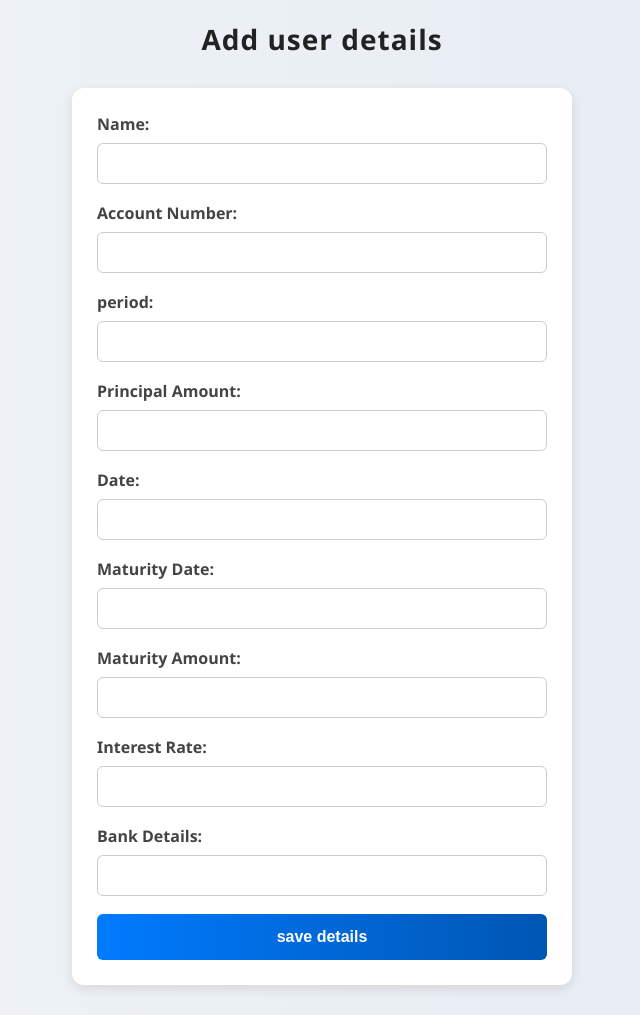
After one commit to mugilanaaru/python_script, a Flask app: page /add_deposits in a window 1280 px wide. The commit adds this page. Shown: the whole page, without its empty margins (318-958 px from the left). Run offline with Flask 3, Linux system fonts and the light colour scheme.

Commit message:
updating and adding Flask files

```diff
--- a/Flask/app.py
+++ b/Flask/app.py
@@ -1,4 +1,6 @@
-from flask import Flask, render_template,url_for,redirect,request
+from flask import Flask, render_template,url_for,redirect,request,flash
+from utils.period_cal import calculate_period
+#from deposits import deposits_bp
 import pymysql
 
 app = Flask(__name__)
@@ -25,6 +27,48 @@ def home():
         conn.close()
     return render_template("home.html", datas=res)
 
+#### for deposits
+@app.route("/deposits")
+def home_deposits():
+    conn = get_connection()
+    try:
+        with conn.cursor() as cursor:
+            sql = "SELECT * FROM deposits"
+            cursor.execute(sql)
+            res = cursor.fetchall()
+    finally:
+        conn.close()
+    return render_template("deposits.html", datas=res)
+
+@app.route("/add_deposits",methods=['GET','POST'])
+def adddeposits():
+    if request.method=='POST':
+        Name=request.form['Name']
+        Account_Number=request.form['Account_Number']
+#        period=request.form['period']
+        Principal_Amount=request.form['Principal_Amount']
+        Date=request.form['Date']
+        Maturity_Date=request.form['Maturity_Date']
+        Maturity_Amount=request.form['Maturity_Amount']
+        Interest_Rate=f"{request.form['Interest_Rate']}%"
+        Bank_Details=request.form['Bank_Details']
+
+        # Call helper function to calculate period
+        period_days, period_readable = calculate_period(Date, Maturity_Date)
+
+        # Decide what to store (days or readable string)
+        period = period_readable   # or use period_readable
+
+        conn= get_connection()
+        with conn.cursor() as cursor:
+            sql="insert into deposits(Name,AC_NO,period,Principal_Amount, effect_from_date,maturity_date,Maturity_Amount,Interest,Bank_Name) values (%s,%s,%s,%s,%s,%s,%s,%s,%s)"
+            cursor.execute(sql,[Name,Account_Number,period,Principal_Amount,Date,Maturity_Date,Maturity_Amount,Interest_Rate,Bank_Details])
+        conn.commit()
+        conn.close()
+        flash('User details added')
+        return redirect(url_for("deposits"))
+    return render_template("add_deposits.html")
+
 #user insert
 @app.route("/add_user",methods=['GET','POST'])
 def addusers():
@@ -38,6 +82,7 @@ def addusers():
             cursor.execute(sql,[NAME,Advance,EB_Number])
         conn.commit()
         conn.close()
+        flash('User details added')
         return redirect(url_for("home"))
     return render_template("add_user.html")
 
@@ -45,6 +90,20 @@ def addusers():
 @app.route("/useredit/<string:id>",methods=['GET','POST'])
 
 def edituser(id):
+
+    if request.method=='POST':
+        NAME=request.form['NAME']
+        Advance=request.form['Advance']
+        EB_Number=request.form['EB_Number']
+        conn= get_connection()
+        with conn.cursor() as cursor:
+            sql="update Tenants set NAME=%s,Advance=%s,EB_Number=%s where ID=%s"
+            cursor.execute(sql,[NAME,Advance,EB_Number,id])
+        conn.commit()
+        conn.close()
+        flash("user details updated")
+        return redirect(url_for("home"))
+
     conn = get_connection()
     with conn.cursor() as cursor:
             sql = "SELECT * FROM Tenants where ID=%s"
@@ -52,5 +111,34 @@ def edituser(id):
             res = cursor.fetchone()
     return render_template("useredit.html",datas=res)
 
+# Delete User
+#@app.route("/deleteuser/<string:id>",methods=['GET','POST'])
+@app.route("/deleteuser/<string:id>/<string:table>", methods=['GET','POST'])
+def deleteuser(id, table):
+    conn = get_connection()
+    try:
+        with conn.cursor() as cursor:
+            if table == "Tenants":
+                sql = "DELETE FROM Tenants WHERE ID=%s"
+                cursor.execute(sql, (id,))
+                flash('Tenant details deleted')
+
+            elif table == "deposits":
+                sql = "DELETE FROM deposits WHERE ID=%s"
+                cursor.execute(sql, (id,))
+                flash('Deposit record deleted')
+
+            else:
+                flash('Invalid table specified')
+
+        conn.commit()
+    finally:
+        conn.close()
+    return redirect(url_for("home"))
+
+## Register blueprints
+#app.register_blueprint(deposits_bp)
+
 if __name__ == "__main__":
+    app.secret_key="abc123"
     app.run(debug=True)
--- /dev/null
+++ b/Flask/static/style.css
@@ -0,0 +1,192 @@
+/* General page styling */
+body {
+  font-family: "Segoe UI", Arial, sans-serif;
+  margin: 20px;
+  background: linear-gradient(to right, #f0f4f8, #e6ebf2);
+  color: #333;
+}
+
+/* Headings */
+h1 {
+  text-align: center;
+  margin-bottom: 25px;
+  font-size: 28px;
+  color: #222;
+  letter-spacing: 1px;
+}
+
+/* Links (Add Users, Edit/Delete) */
+a {
+  color: #007BFF;
+  text-decoration: none;
+  font-weight: 600;
+  transition: color 0.3s ease;
+}
+a:hover {
+  color: #0056b3;
+}
+
+/* Form styling */
+form {
+  max-width: 450px;
+  margin: 30px auto;
+  padding: 25px;
+  border: none;
+  border-radius: 12px;
+  background: #fff;
+  box-shadow: 0 4px 12px rgba(0,0,0,0.1);
+}
+
+label {
+  display: block;
+  margin-bottom: 8px;
+  font-weight: bold;
+  color: #444;
+}
+
+input[type="text"] {
+  width: 100%;
+  padding: 12px;
+  margin-bottom: 18px;
+  border: 1px solid #ccc;
+  border-radius: 6px;
+  box-sizing: border-box;
+  transition: border-color 0.3s ease;
+}
+
+input[type="text"]:focus {
+  border-color: #007BFF;
+  outline: none;
+}
+
+input[type="submit"] {
+  width: 100%;
+  padding: 14px;
+  background: linear-gradient(to right, #007BFF, #0056b3);
+  border: none;
+  border-radius: 6px;
+  color: white;
+  font-size: 16px;
+  font-weight: bold;
+  cursor: pointer;
+  transition: background 0.3s ease;
+}
+input[type="submit"]:hover {
+  background: linear-gradient(to right, #0056b3, #004080);
+}
+
+/* Table styling */
+table {
+  width: 100%;
+  border-collapse: collapse;
+  margin-top: 25px;
+  background: #fff;
+  border-radius: 12px;
+  overflow: hidden;
+  box-shadow: 0 4px 12px rgba(0,0,0,0.1);
+}
+
+th, td {
+  padding: 14px;
+  border-bottom: 1px solid #eee;
+  text-align: center;
+  white-space: nowrap;
+}
+
+th {
+  background: #007BFF;
+  color: white;
+  font-weight: bold;
+  text-transform: uppercase;
+  letter-spacing: 0.5px;
+}
+
+tr:nth-child(even) {
+  background-color: #f9f9f9;
+}
+
+tr:hover {
+  background-color: #eef5ff;
+  transition: background 0.3s ease;
+}
+
+/* Action links (EDIT/DELETE) */
+td a {
+  display: inline-block;
+  padding: 6px 10px;
+  border-radius: 4px;
+  font-size: 14px;
+  font-weight: bold;
+}
+
+td a.edit {
+  background-color: #28a745;
+  color: white;
+}
+td a.edit:hover {
+  background-color: #1e7e34;
+}
+
+td a.delete {
+  background-color: #dc3545;
+  color: white;
+}
+td a.delete:hover {
+  background-color: #a71d2a;
+}
+
+/* Newly added */
+/* Dropdown container */
+.dropdown {
+  position: relative;
+  display: inline-block;
+  margin-top: 20px;   /* space above dropdown */
+  margin-left: 5px;   /* optional horizontal spacing */
+}
+
+/* Dropdown button */
+.dropbtn {
+  background-color: #007BFF;   /* modern blue */
+  color: white;
+  padding: 10px 18px;
+  font-size: 16px;
+  border: none;
+  border-radius: 6px;
+  cursor: pointer;
+  transition: background-color 0.3s ease;
+}
+
+/* Hover effect for button */
+.dropbtn:hover {
+  background-color: #0056b3;
+}
+
+/* Dropdown content (hidden by default) */
+.dropdown-content {
+  display: none;
+  position: absolute;
+  background-color: #b6b8c8;
+  min-width: 140px;
+  box-shadow: 0px 8px 16px rgba(0,0,0,0.2);
+  border-radius: 6px;
+  z-index: 1;
+}
+
+/* Links inside dropdown */
+.dropdown-content a {
+  color: #333;
+  padding: 10px 14px;
+  text-decoration: none;
+  display: block;
+  transition: background-color 0.2s ease;
+}
+
+/* Hover effect for links */
+.dropdown-content a:hover {
+  background-color: #f1f1f1;
+}
+
+/* Show dropdown on hover */
+.dropdown:hover .dropdown-content {
+  display: block;
+}
--- /dev/null
+++ b/Flask/templates/add_deposits.html
@@ -0,0 +1,30 @@
+<html>
+    <head>
+        <title>Enter the deposit details here</title>
+        <link rel="stylesheet" href="{{url_for('static',filename='style.css')}}"
+    </head>
+    <body>
+    <h1>Add user details</h1>
+        <form action='' method='post'>
+            <label>Name:</label>
+            <input type="text" name="Name">
+            <label>Account Number:</label>
+            <input type="text" name="Account_Number">
+            <label>period:</label>
+            <input type="text" name="period">
+            <label>Principal Amount:</label>
+            <input type="text" name="Principal_Amount">
+            <label>Date:</label>
+            <input type="text" name="Date">
+            <label>Maturity Date:</label>
+            <input type="text" name="Maturity_Date">
+            <label>Maturity Amount:</label>
+            <input type="text" name="Maturity_Amount">
+            <label>Interest Rate:</label>
+            <input type="text" name="Interest_Rate">
+            <label>Bank Details:</label>
+            <input type="text" name="Bank_Details">
+            <input type='submit' value='save details'>
+        </form>
+    </body>
+</html>
--- a/Flask/templates/add_user.html
+++ b/Flask/templates/add_user.html
@@ -1,6 +1,7 @@
 <html>
     <head>
         <title>Flask Tutorial</title>
+        <link rel="stylesheet" href="{{url_for('static',filename='style.css')}}"
     </head>
     <body>
     <h1>Add user details</h1>
--- a/Flask/templates/useredit.html
+++ b/Flask/templates/useredit.html
@@ -1,6 +1,7 @@
 <html>
     <head>
         <title>Flask Tutorial</title>
+        <link rel="stylesheet" href="{{url_for('static',filename='style.css')}}"
     </head>
     <body>
     <h1>Update user details</h1>
```
Also changed, not shown: Flask/templates/deposits.html (added, +43 -0 lines), Flask/templates/home.html (+35 -8 lines), Flask/templates/perios_cal.py (added, +19 -0 lines), Flask/utils/period_cal.py (added, +19 -0 lines).
